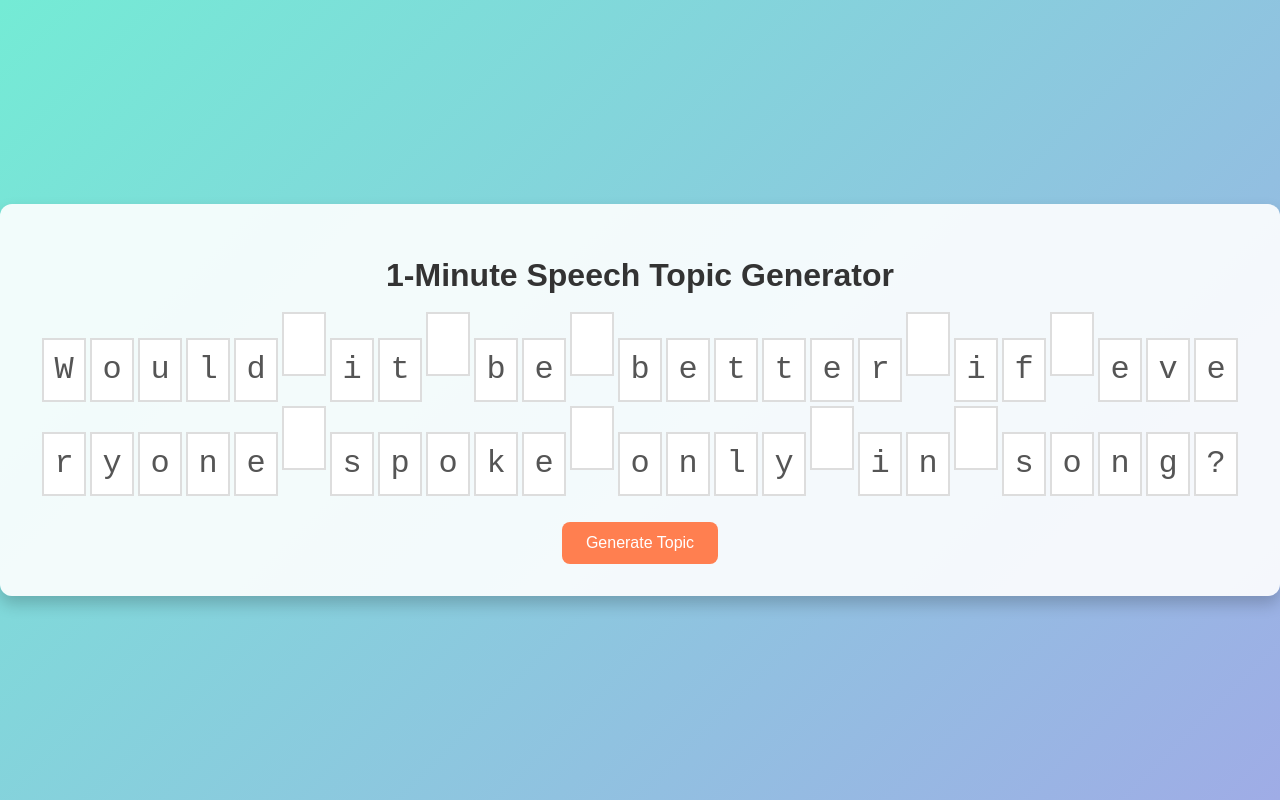
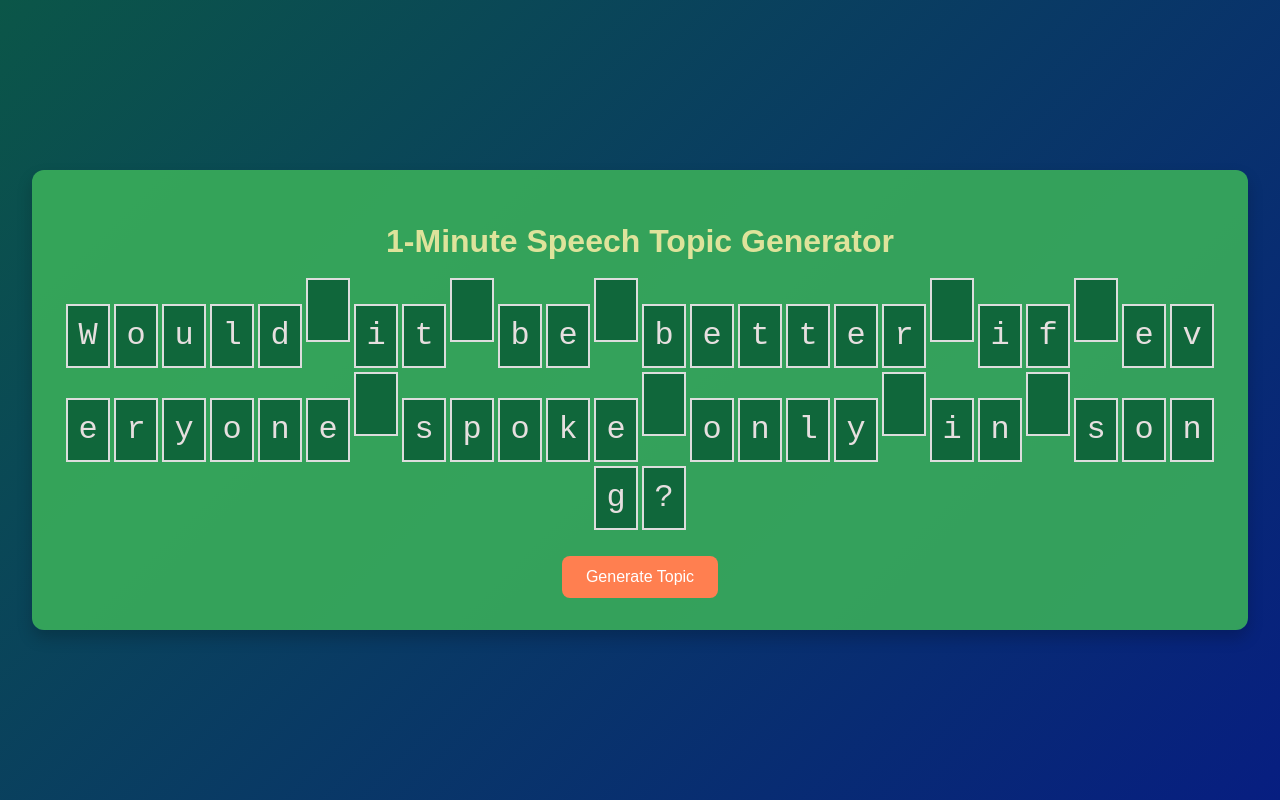
Before and after one commit to DJTwoTone/topic-generator, a plain HTML site: page index.html in a window 1280 px wide. Both pictures are taken after a click on the button "Generate Topic". Drawn offline with Linux system fonts and the light colour scheme.

Commit message:
initial styling

```diff
--- a/styles.css
+++ b/styles.css
@@ -3,7 +3,7 @@ body {
   margin: 0;
   padding: 0;
   font-family: "Arial", sans-serif;
-  background: linear-gradient(135deg, #74ebd5, #9face6);
+  background: linear-gradient(135deg, #0b5648, #071e81);
   height: 100vh;
   display: flex;
   align-items: center;
@@ -11,8 +11,9 @@ body {
 }
 
 .container {
-  background-color: rgba(255, 255, 255, 0.9);
+  background-color: rgba(57, 173, 90, 0.9);
   padding: 2rem;
+  margin: 0 2rem;
   border-radius: 12px;
   text-align: center;
   box-shadow: 0 8px 16px rgba(0, 0, 0, 0.2);
@@ -20,7 +21,7 @@ body {
 
 h1 {
   margin-bottom: 1rem;
-  color: #333;
+  color: #dee39b;
 }
 
 /* Container for the letter boxes */
@@ -35,11 +36,11 @@ h1 {
   width: 40px;
   height: 60px;
   margin: 2px;
-  background-color: #fff;
+  background-color: #10673b;
   border: 2px solid #ddd;
   font-family: "Courier New", monospace;
   font-size: 2rem;
-  color: #555;
+  color: #e6dfdf;
   text-align: center;
   line-height: 60px;
   /* Set up 3D space for the flip effect */
```
